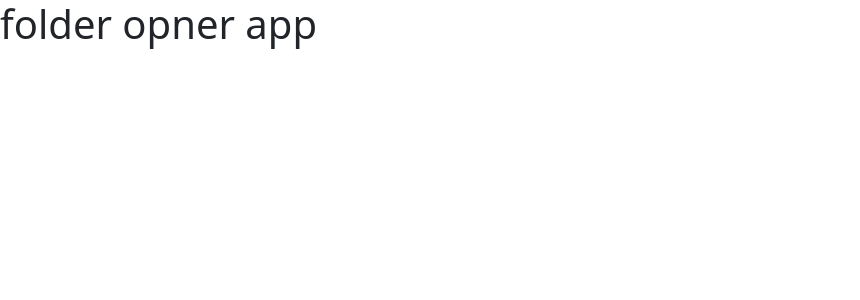
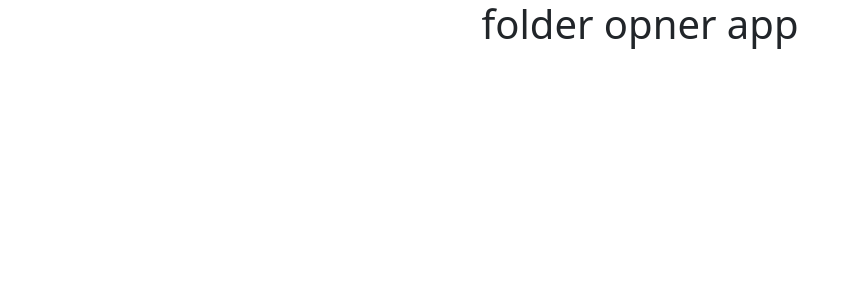
Before and after one commit to zahmis/folderOpener, a React app: page / in a window 1280 px wide. Shown: the top 300 px of the page, without its empty margins (0-860 px from the left). Built offline with nearby package versions, Linux system fonts and the light colour scheme.

Commit message:
create App.tsx

```diff
--- /dev/null
+++ b/src/App.tsx
@@ -0,0 +1,10 @@
+import React, {VFC} from 'react';
+
+const App: React.VFC = () => {
+  return (
+    <h1 className="text-center">folder opner app</h1>
+  )
+}
+
+
+export default App;
--- a/src/renderer.tsx
+++ b/src/renderer.tsx
@@ -1,6 +1,7 @@
 import React from 'react';
 import ReactDOM from 'react-dom';
+import App from './App'
 
-const App: React.FC = () => <h1 className="test-center">folder opner app</h1>;
+
 
 ReactDOM.render(<App />, document.getElementById('root'));
```
